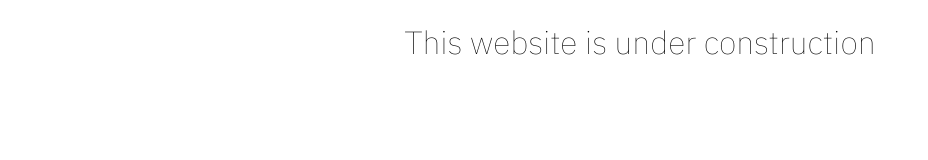
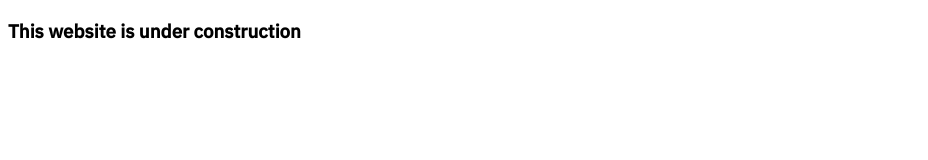
Before and after one commit to SouravDhaliDesign/SouravDhaliDesign.github.io, a plain HTML site: page index.html in a window 1280 px wide. Shown: the whole page, without its empty margins (0-928 px from the left). Drawn offline with Linux system fonts and the light colour scheme.

Commit message:
heading change

```diff
--- a/index.html
+++ b/index.html
@@ -9,6 +9,6 @@
     <link href="https://fonts.googleapis.com/css2?family=IBM+Plex+Sans:wght@100;300;400;500&display=swap" rel="stylesheet">
 </head>
 <body>
-    <h1>This website is under construction</h1>
+    <h3>This website is under construction</h3>
 </body>
 </html>
```
